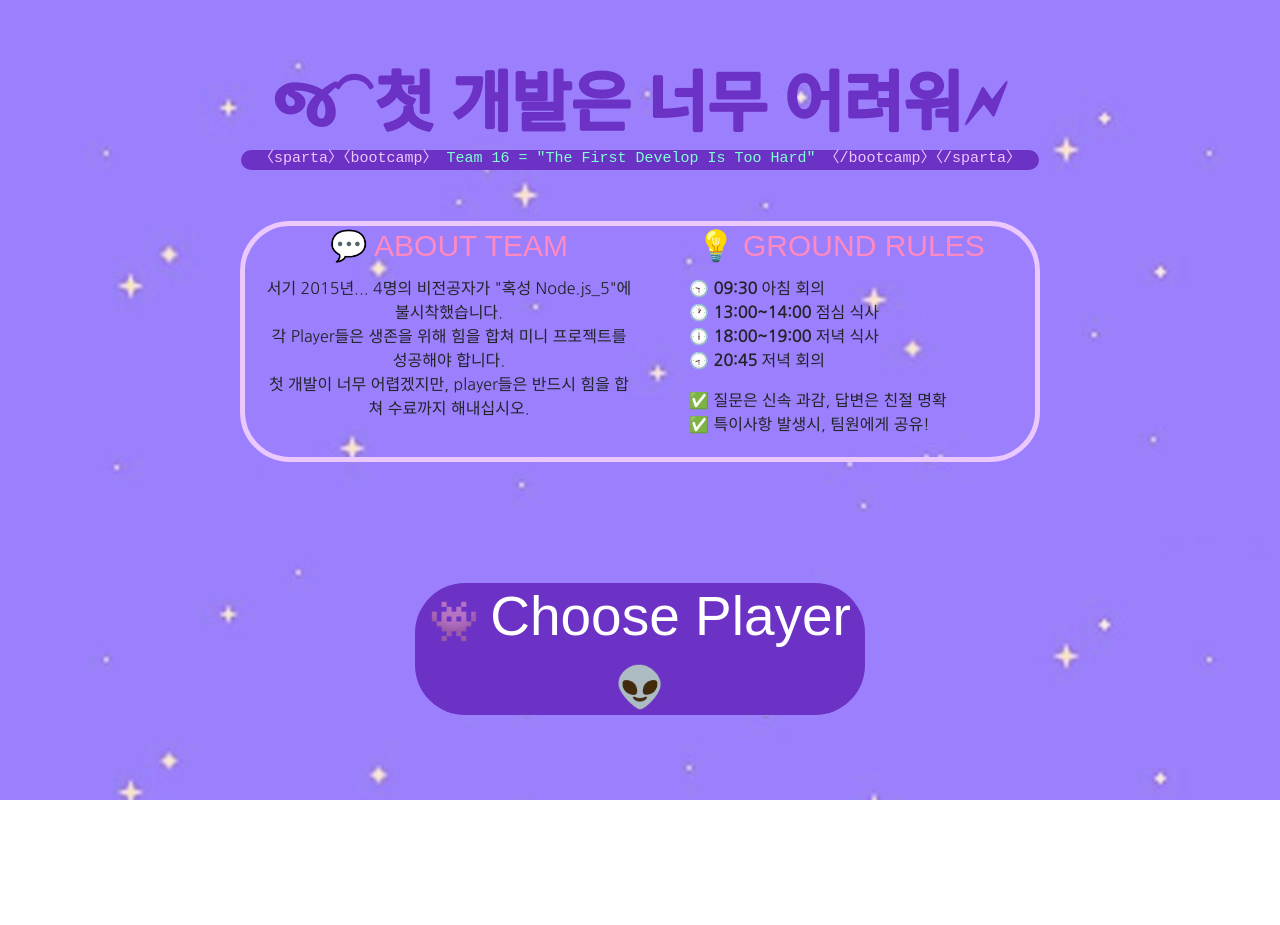
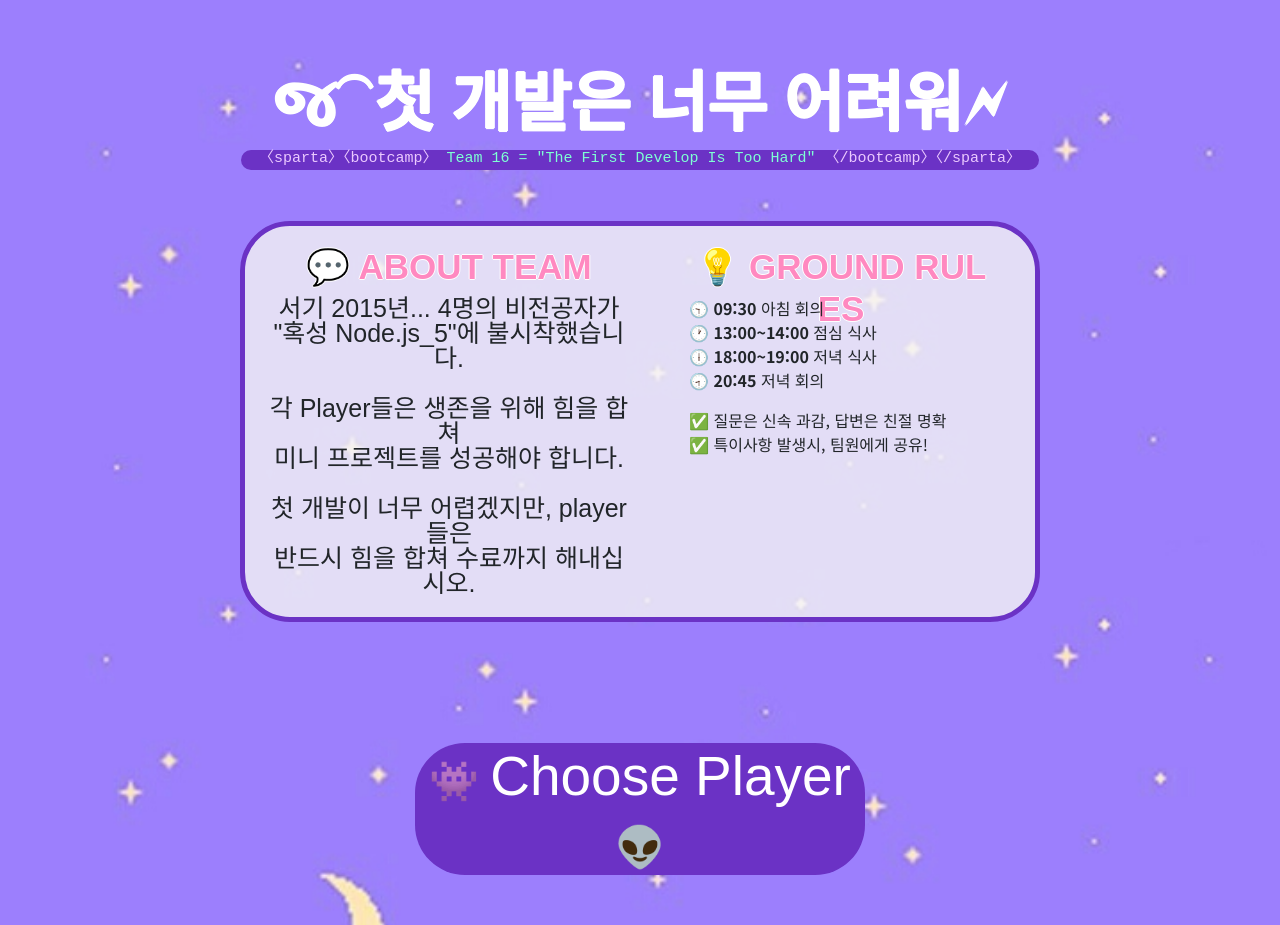
Before and after one commit to kikisushi/Team16_mini, a plain HTML site: page index.html in a window 1280 px wide. Before the commit the page ends 800 px from the top, so only its background shows below. Drawn offline with nearby package versions, Linux system fonts and the light colour scheme; files whose address does not match are found by name; a web font is replaced by a local one.

Commit message:
css 수정

```diff
--- a/index.html
+++ b/index.html
@@ -31,12 +31,12 @@
           <div class="intro-titlebox">
             <h4 class="intro-title">💬 ABOUT TEAM</h4>
           </div>
-          <p>
-            서기 2015년... 4명의 비전공자가 "혹성 Node.js_5"에 불시착했습니다.
-            <br>
-            각 Player들은 생존을 위해 힘을 합쳐 미니 프로젝트를 성공해야 합니다.
-            <br>
-            첫 개발이 너무 어렵겠지만, player들은 반드시 힘을 합쳐 수료까지 해내십시오.
+          <p class="left-content">
+            서기 2015년... 4명의 비전공자가<br> "혹성 Node.js_5"에 불시착했습니다.
+            <br><br>
+            각 Player들은 생존을 위해 힘을 합쳐<br> 미니 프로젝트를 성공해야 합니다.
+            <br><br>
+            첫 개발이 너무 어렵겠지만, player들은<br> 반드시 힘을 합쳐 수료까지 해내십시오.
           </p>
         </div>
         <div class="right">
@@ -69,7 +69,7 @@
           <div class="card h-100">
             <img class="faceimg" src="img/icon/hwang.jpg" class="card-img-top" alt="이미지오류">
             <div class="card-body">
-              <href class="card-title">👨‍🎓팀원: 황인건</href>
+              <href class="card-title">👨‍🎓<b>황인건</b><br>crew</href>
               <button id="one1" type="button" class="btn btn-outline-primary">👉정보보기👈</button>
             </div>
           </div>
@@ -78,7 +78,7 @@
           <div class="card h-100">
             <img class="faceimg" src="img/icon/rin.jpg" class="card-img-top" alt="이미지오류">
             <div class="card-body">
-              <href class="card-title">👩‍🎓팀원: 강하린</href>
+              <href class="card-title">👩‍🎓<b>강하린</b><br>crew</href></href>
               <button id="two2" type="button" class="btn btn-outline-primary">👉정보보기👈</button>
             </div>
           </div>
@@ -87,7 +87,7 @@
           <div class="card h-100">
             <img class="faceimg" src="img/icon/woo.jpg" class="card-img-top" alt="이미지오류">
             <div class="card-body">
-              <href class="card-title">👨‍🎓팀원: 전우찬</href>
+              <href class="card-title">👨‍🎓<b>전우찬</b><br>crew</href></href>
               <button id="three3" type="button" class="btn btn-outline-primary">👉정보보기👈</button>
             </div>
           </div>
@@ -96,7 +96,7 @@
           <div class="card h-100">
             <img class="faceimg" src="img/icon/moon.jpg" class="card-img-top" alt="이미지오류">
             <div class="card-body">
-              <href class="card-title">👨‍🎓팀원: 문현후</href>
+              <href class="card-title">👨‍🎓<b>문현후</b><br>crew</href></href>
               <button id="four4" type="button" class="btn btn-outline-primary">👉정보보기👈</button>
             </div>
           </div>
@@ -254,7 +254,7 @@
                 <div class="card-header"> &#128171; 취미 or 좋아하는 음식</div>
                 <div class="card-body">
                   <h5 class="card-title">음악과 산책 그리고 소울푸드</h5>
-                  <p class="card-text">좋아하는 음악과 자연소리를 들으며 천천히 오래 걷는 것을 좋아합니다. 소울푸드는 구운 치킨과 떡볶이!
+                  <p class="card-text">좋아하는 음악과 자연소리를 들으며 천천히 오래 걷는 것을 좋아합니다. <br>소울푸드는 구운 치킨과 떡볶이!
                   </p>
                 </div>
               </div>
@@ -269,7 +269,7 @@
                 <div class="card-header">🚩 목표</div>
                 <div class="card-body">
                   <h5 class="card-title">곁에 두고 싶은 개발자</h5>
-                  <p class="card-text">웹개발의 기반을 탄탄하게 다져서 팀원들을 든든하게 지원해줄 수 있는 개발자가 되고 싶습니다.</p>
+                  <p class="card-text">웹개발의 기반을 탄탄하게 다져서<br> 팀원들을 든든하게 지원해줄 수 있는 <br>개발자가 되고 싶습니다.</p>
                 </div>
               </div>
             </div>
--- a/static/homestyle.css
+++ b/static/homestyle.css
@@ -1,8 +1,9 @@
 @charset "utf-8";
-@import url('https://fonts.googleapis.com/css2?family=Jersey+10&family=Moirai+One&family=Nanum+Gothic&family=Nanum+Gothic+Coding&display=swap');
+@import url('https://fonts.googleapis.com/css2?family=East+Sea+Dokdo&family=Jersey+10&family=Moirai+One&family=Nanum+Gothic+Coding&family=Noto+Sans+KR:wght@100..900&display=swap');
 
 * {
-  font-family: 'Nanum Gothic', sans-serif;
+  font-family: "Noto Sans KR", sans-serif;
+  font-optical-sizing: auto;
   font-weight: 400;
   font-style: normal;
 }
@@ -28,9 +29,9 @@ body {
   font-weight: 800;
   font-style: normal;
   font-size: 65px;
-  color: #6b32c5;
-  text-shadow: -1px 0px #6b32c5, 0px 1px #6b32c5, 1px 0px #6b32c5,
-    0px -1px #6b32c5;
+  color: white;
+  text-shadow: -1px 0px white, 0px 1px white, 1px 0px white,
+    0px -1px white;
   text-align: center;
   margin: 10px auto 10px auto;
 }
@@ -50,12 +51,11 @@ body {
 }
 
 .intro {
-  border: 5px solid rgb(235, 201, 255);
+  background-color: rgb(245, 245, 245, 0.8);
+  border: 5px solid #6b32c5;
   border-radius: 50px;
   width: 800px;
   margin: 20px auto 100px auto;
-  padding-top: 20px;
-  padding-bottom: 10px;
   padding: 0px 10px 5px 20px;
 }
 
@@ -75,26 +75,26 @@ body {
 .intro-titlebox {
   width: 300px;
   height: 50px;
-  margin: auto;
+  margin: 20px auto auto auto;
 }
 
 .intro-title {
   font-family: 'Jersey 10', sans-serif;
+  font-weight: 700;
+  font-style: normal;
+  font-size: 35px;
+  text-align: center;
+  color: rgb(255, 137, 192);
+  text-shadow: -1px 0px white, 0px 1px white, 1px 0px white,
+    0px -1px white;
+}
+
+.left-content {
+  font-family: "East Sea Dokdo", sans-serif;
   font-weight: 400;
   font-style: normal;
-  font-size: 30px;
-  text-align: center;
-  line-height: 40px;
-  color: rgb(255, 137, 192);
-}
-.p > intro-left-content {
-  font-family: 'Jersey 10', sans-serif;
-  font-weight: 400;
-  font-style: normal;
-  font-size: 30px;
-  text-align: center;
-  line-height: 40px;
-  color: rgb(255, 137, 192);
+  font-size: 25px;
+  line-height: 25px;
 }
 
 li {
@@ -118,11 +118,12 @@ li {
 }
 
 .player {
-  width: 70%;
+  border-radius: 20px;
+  border: solid midnightblue 3px;
+  box-shadow: 5px 5px 5px rgba(0, 0, 0, 0.4);
+  width: 74%;
   margin: 0px auto 50px auto;
-  border: 1px solid white;
   padding: 20px;
-  border-radius: 5px;
 }
 
 .card-body {
@@ -132,6 +133,10 @@ li {
   justify-content: center;
 }
 
+.card-title {
+  text-align: center;
+}
+
 .teamimg {
   margin: 50px auto 50px auto;
   display: flex;
```
